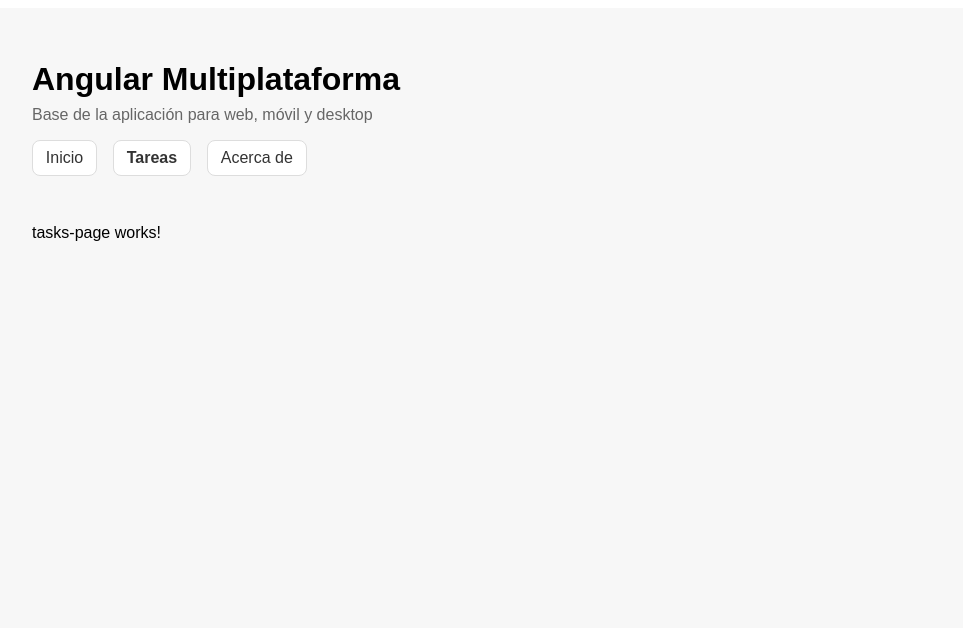
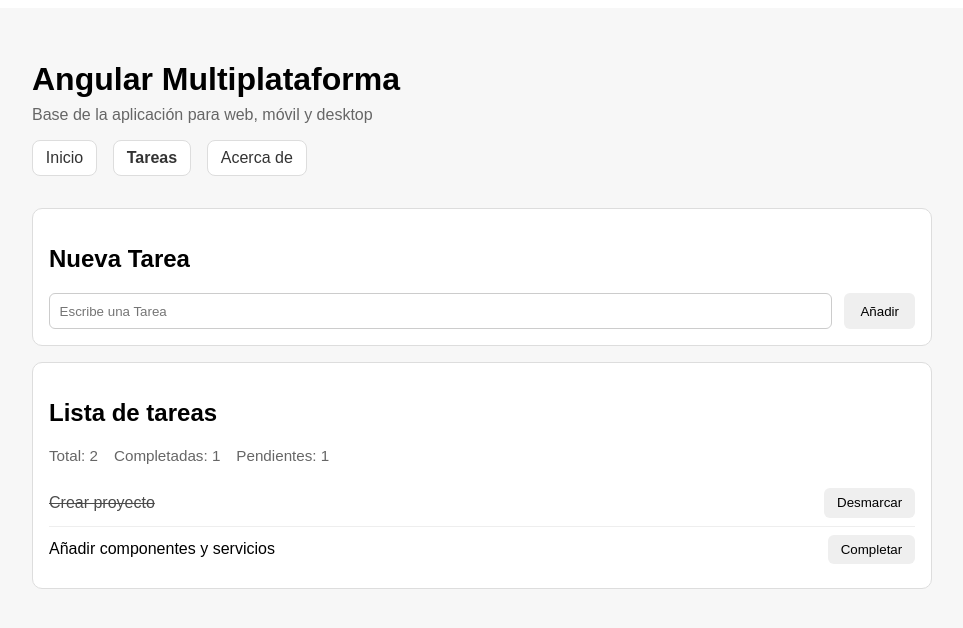
Before and after one commit to Amaza-ing/OW-Angular-Multiplataforma, an Angular app: page /tasks in a window 1280 px wide. Shown: the top 628 px of the page, without its empty margins (158-1121 px from the left). Built offline with nearby package versions, Linux system fonts and the light colour scheme.

Commit message:
tasks-page completed

```diff
--- a/src/app/pages/tasks-page/tasks-page.html
+++ b/src/app/pages/tasks-page/tasks-page.html
@@ -1 +1,4 @@
-<p>tasks-page works!</p>
+<section>
+  <app-task-form></app-task-form>
+  <app-task-list></app-task-list>
+</section>
--- a/src/app/pages/tasks-page/tasks-page.ts
+++ b/src/app/pages/tasks-page/tasks-page.ts
@@ -1,8 +1,10 @@
 import { Component } from '@angular/core';
+import { TaskForm } from "../../components/task-form/task-form";
+import { TaskList } from "../../components/task-list/task-list";
 
 @Component({
   selector: 'app-tasks-page',
-  imports: [],
+  imports: [TaskForm, TaskList],
   templateUrl: './tasks-page.html',
   styleUrl: './tasks-page.css',
 })
```
